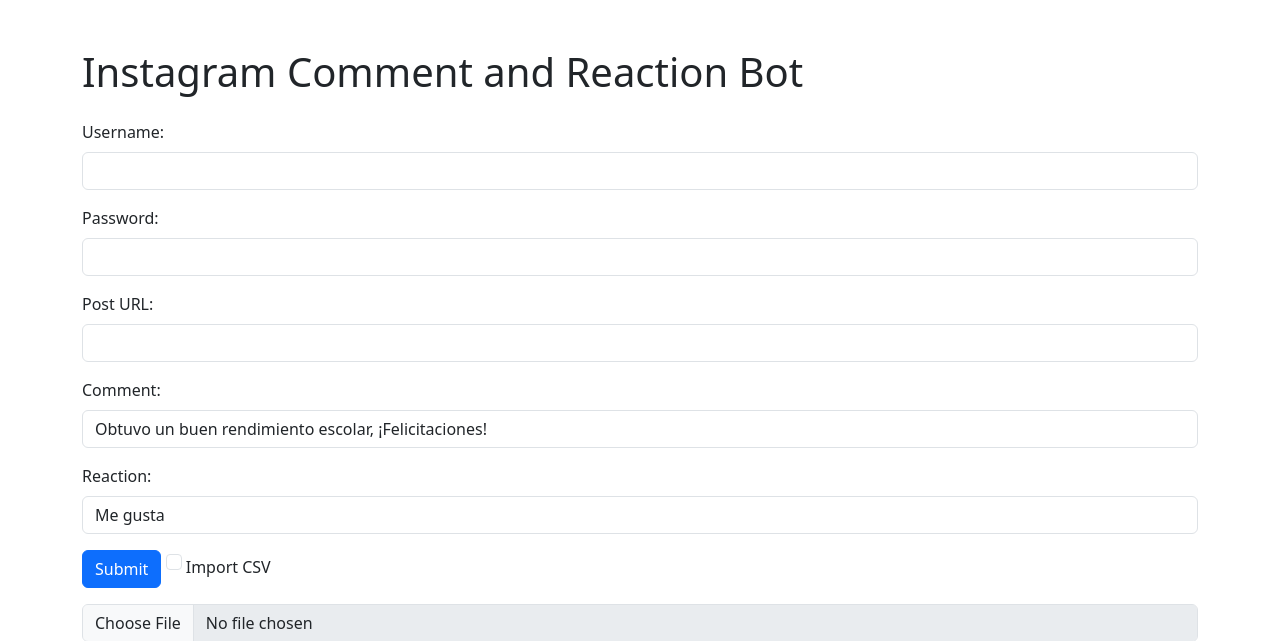
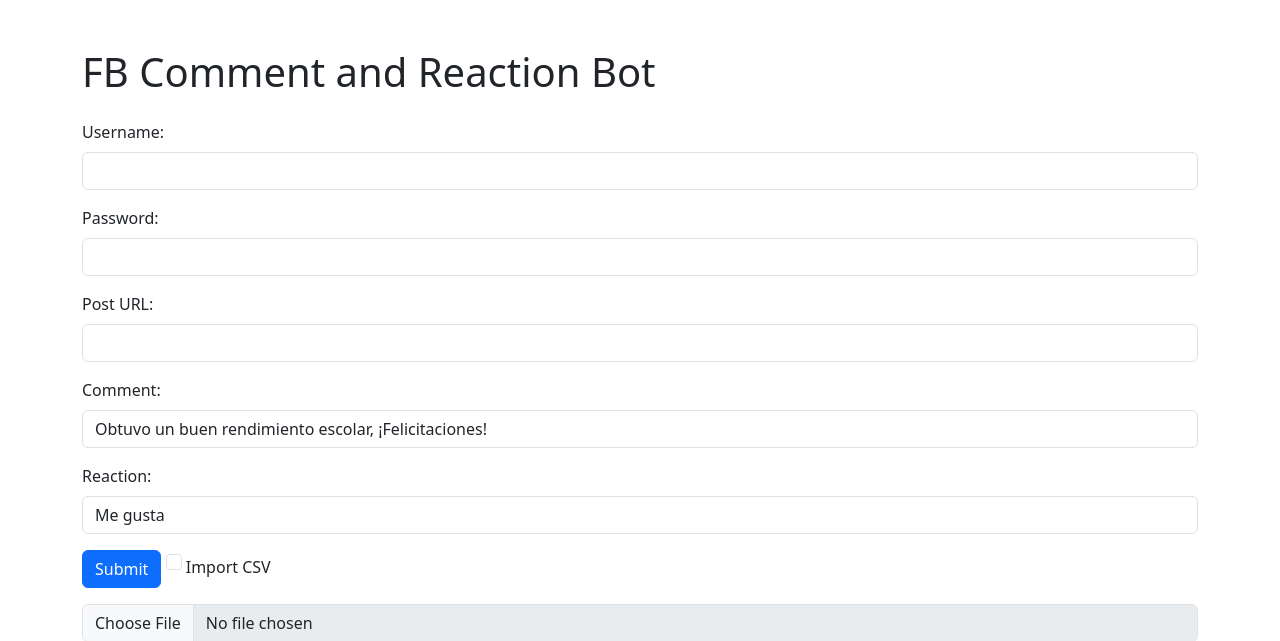
Before and after one commit to De0xyS3/fb-selenium, a Flask app: page / in a window 1280 px wide. Shown: the top 641 px of the page. Run offline with Flask 3, Linux system fonts and the light colour scheme.

Commit message:
Update index.html

```diff
--- a/templates/index.html
+++ b/templates/index.html
@@ -6,7 +6,7 @@
 </head>
 <body>
     <div class="container mt-5">
-        <h1 class="mb-4">Instagram Comment and Reaction Bot</h1>
+        <h1 class="mb-4">FB Comment and Reaction Bot</h1>
 
         <form method="POST" action="/" enctype="multipart/form-data">
             <div class="mb-3">
```
